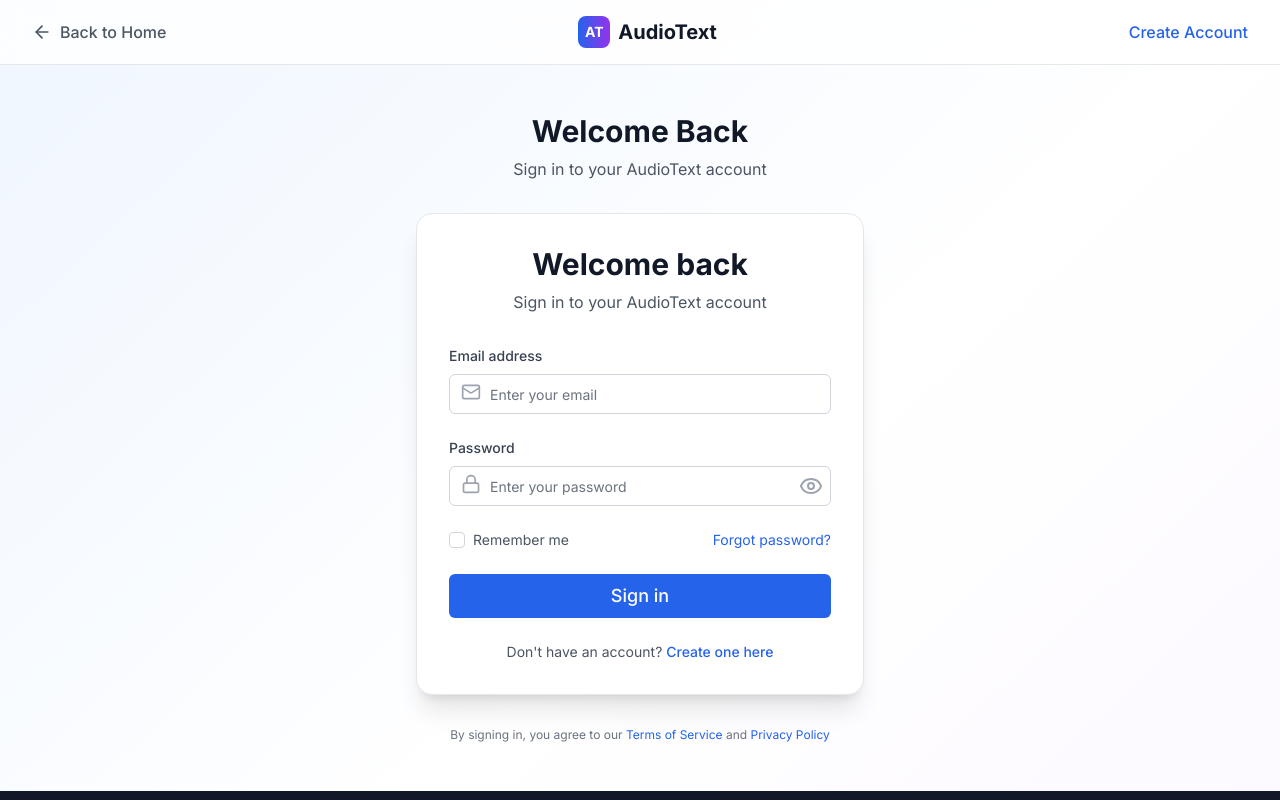
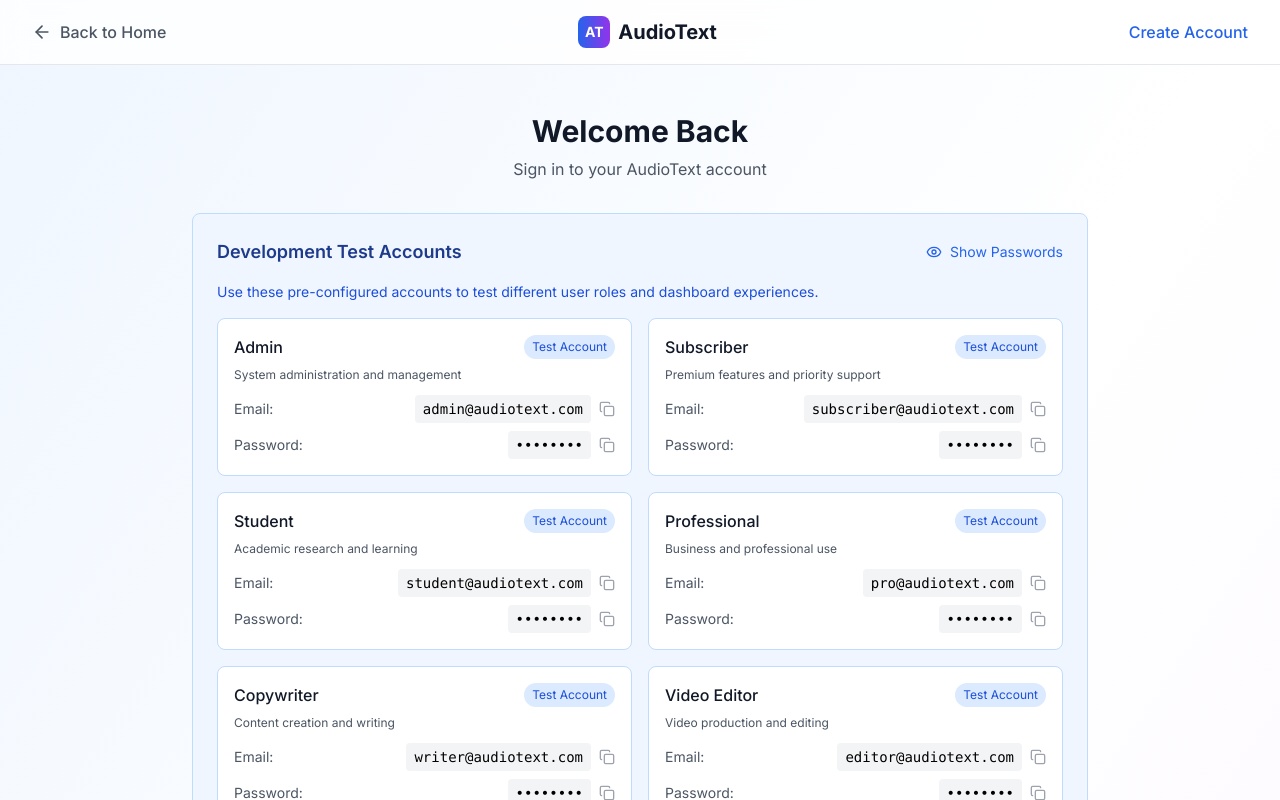
Before and after one commit to Lujendo/audiotext, a React (Vite) app: page /login in a window 1280 px wide. Shown: the top 800 px of the page. Built offline with nearby package versions, Linux system fonts and the light colour scheme; no server answers.

Commit message:
feat: Complete authentication with secure dev environment

```diff
--- /dev/null
+++ b/src/react-app/components/auth/DevCredentials.tsx
@@ -0,0 +1,104 @@
+import React, { useState } from 'react';
+import { Eye, EyeOff, Copy, Check } from 'lucide-react';
+
+export const DevCredentials: React.FC = () => {
+  const [showPasswords, setShowPasswords] = useState(false);
+  const [copiedIndex, setCopiedIndex] = useState<number | null>(null);
+
+  const devUsers = [
+    { role: 'Admin', email: 'admin@audiotext.com', password: 'Admin123!', description: 'System administration and management' },
+    { role: 'Subscriber', email: 'subscriber@audiotext.com', password: 'Sub123!', description: 'Premium features and priority support' },
+    { role: 'Student', email: 'student@audiotext.com', password: 'Student123!', description: 'Academic research and learning' },
+    { role: 'Professional', email: 'pro@audiotext.com', password: 'Pro123!', description: 'Business and professional use' },
+    { role: 'Copywriter', email: 'writer@audiotext.com', password: 'Writer123!', description: 'Content creation and writing' },
+    { role: 'Video Editor', email: 'editor@audiotext.com', password: 'Editor123!', description: 'Video production and editing' },
+  ];
+
+  const copyToClipboard = async (text: string, index: number) => {
+    try {
+      await navigator.clipboard.writeText(text);
+      setCopiedIndex(index);
+      setTimeout(() => setCopiedIndex(null), 2000);
+    } catch (err) {
+      console.error('Failed to copy:', err);
+    }
+  };
+
+  return (
+    <div className="bg-blue-50 border border-blue-200 rounded-lg p-6 mb-6">
+      <div className="flex items-center justify-between mb-4">
+        <h3 className="text-lg font-semibold text-blue-900">Development Test Accounts</h3>
+        <button
+          onClick={() => setShowPasswords(!showPasswords)}
+          className="flex items-center space-x-2 text-blue-600 hover:text-blue-700 text-sm"
+        >
+          {showPasswords ? <EyeOff className="w-4 h-4" /> : <Eye className="w-4 h-4" />}
+          <span>{showPasswords ? 'Hide' : 'Show'} Passwords</span>
+        </button>
+      </div>
+
+      <p className="text-blue-700 text-sm mb-4">
+        Use these pre-configured accounts to test different user roles and dashboard experiences.
+      </p>
+
+      <div className="grid grid-cols-1 md:grid-cols-2 gap-4">
+        {devUsers.map((user, index) => (
+          <div key={index} className="bg-white rounded-lg p-4 border border-blue-200">
+            <div className="flex items-center justify-between mb-2">
+              <h4 className="font-medium text-gray-900">{user.role}</h4>
+              <span className="text-xs bg-blue-100 text-blue-700 px-2 py-1 rounded-full">
+                Test Account
+              </span>
+            </div>
+
+            <p className="text-xs text-gray-600 mb-3">{user.description}</p>
+
+            <div className="space-y-2">
+              <div className="flex items-center justify-between">
+                <span className="text-sm text-gray-600">Email:</span>
+                <div className="flex items-center space-x-2">
+                  <code className="text-sm bg-gray-100 px-2 py-1 rounded">{user.email}</code>
+                  <button
+                    onClick={() => copyToClipboard(user.email, index * 2)}
+                    className="text-gray-400 hover:text-gray-600"
+                  >
+                    {copiedIndex === index * 2 ? (
+                      <Check className="w-4 h-4 text-green-500" />
+                    ) : (
+                      <Copy className="w-4 h-4" />
+                    )}
+                  </button>
+                </div>
+              </div>
+
+              <div className="flex items-center justify-between">
+                <span className="text-sm text-gray-600">Password:</span>
+                <div className="flex items-center space-x-2">
+                  <code className="text-sm bg-gray-100 px-2 py-1 rounded">
+                    {showPasswords ? user.password : '••••••••'}
+                  </code>
+                  <button
+                    onClick={() => copyToClipboard(user.password, index * 2 + 1)}
+                    className="text-gray-400 hover:text-gray-600"
+                  >
+                    {copiedIndex === index * 2 + 1 ? (
+                      <Check className="w-4 h-4 text-green-500" />
+                    ) : (
+                      <Copy className="w-4 h-4" />
+                    )}
+                  </button>
+                </div>
+              </div>
+            </div>
+          </div>
+        ))}
+      </div>
+
+      <div className="mt-4 p-3 bg-yellow-50 border border-yellow-200 rounded-lg">
+        <p className="text-yellow-800 text-xs">
+          <strong>Note:</strong> These are development-only credentials. In production, all passwords would be properly hashed and stored securely.
+        </p>
+      </div>
+    </div>
+  );
+};
--- a/src/react-app/components/auth/RegisterForm.tsx
+++ b/src/react-app/components/auth/RegisterForm.tsx
@@ -34,19 +34,49 @@ export const RegisterForm: React.FC<RegisterFormProps> = ({ onSuccess, onSwitchT
   const [loading, setLoading] = useState(false);
   const [error, setError] = useState('');
 
+  // Password validation function
+  const validatePassword = (password: string): string[] => {
+    const errors: string[] = [];
+
+    if (password.length < 8) {
+      errors.push('At least 8 characters long');
+    }
+    if (!/[A-Z]/.test(password)) {
+      errors.push('At least one uppercase letter');
+    }
+    if (!/[a-z]/.test(password)) {
+      errors.push('At least one lowercase letter');
+    }
+    if (!/\d/.test(password)) {
+      errors.push('At least one number');
+    }
+    if (!/[!@#$%^&*(),.?":{}|<>]/.test(password)) {
+      errors.push('At least one special character');
+    }
+
+    return errors;
+  };
+
+  const handleChange = (e: React.ChangeEvent<HTMLInputElement>) => {
+    const { name, value } = e.target;
+    setFormData(prev => ({ ...prev, [name]: value }));
+  };
+
   const handleSubmit = async (e: React.FormEvent) => {
     e.preventDefault();
     setLoading(true);
     setError('');
 
-    if (formData.password !== formData.confirmPassword) {
-      setError('Passwords do not match');
+    // Validate password strength
+    const passwordValidationErrors = validatePassword(formData.password);
+    if (passwordValidationErrors.length > 0) {
+      setError(`Password requirements: ${passwordValidationErrors.join(', ')}`);
       setLoading(false);
       return;
     }
 
-    if (formData.password.length < 8) {
-      setError('Password must be at least 8 characters long');
+    if (formData.password !== formData.confirmPassword) {
+      setError('Passwords do not match');
       setLoading(false);
       return;
     }
@@ -59,13 +89,6 @@ export const RegisterForm: React.FC<RegisterFormProps> = ({ onSuccess, onSwitchT
     } finally {
       setLoading(false);
     }
-  };
-
-  const handleChange = (e: React.ChangeEvent<HTMLInputElement | HTMLSelectElement>) => {
-    setFormData(prev => ({
-      ...prev,
-      [e.target.name]: e.target.value
-    }));
   };
 
   return (
@@ -152,7 +175,6 @@ export const RegisterForm: React.FC<RegisterFormProps> = ({ onSuccess, onSwitchT
             required
             placeholder="Create a password"
             className="pl-10 pr-10"
-            helperText="Must be at least 8 characters long"
           />
           <Lock className="absolute left-3 top-9 h-5 w-5 text-gray-400 pointer-events-none" />
           <button
@@ -162,6 +184,27 @@ export const RegisterForm: React.FC<RegisterFormProps> = ({ onSuccess, onSwitchT
           >
             {showPassword ? <EyeOff /> : <Eye />}
           </button>
+
+          {/* Password Requirements */}
+          {formData.password && (
+            <div className="mt-2 text-xs">
+              <p className="text-gray-600 mb-1">Password must include:</p>
+              <ul className="space-y-1">
+                {[
+                  { check: formData.password.length >= 8, text: 'At least 8 characters' },
+                  { check: /[A-Z]/.test(formData.password), text: 'One uppercase letter' },
+                  { check: /[a-z]/.test(formData.password), text: 'One lowercase letter' },
+                  { check: /\d/.test(formData.password), text: 'One number' },
+                  { check: /[!@#$%^&*(),.?":{}|<>]/.test(formData.password), text: 'One special character' },
+                ].map((req, index) => (
+                  <li key={index} className={`flex items-center space-x-2 ${req.check ? 'text-green-600' : 'text-red-500'}`}>
+                    <span className="text-xs">{req.check ? '✓' : '✗'}</span>
+                    <span>{req.text}</span>
+                  </li>
+                ))}
+              </ul>
+            </div>
+          )}
         </div>
 
         <div className="relative">
--- a/src/react-app/pages/LoginPage.tsx
+++ b/src/react-app/pages/LoginPage.tsx
@@ -2,6 +2,7 @@ import React from 'react';
 import { Link } from 'react-router-dom';
 import { ArrowLeft } from 'lucide-react';
 import { LoginForm } from '../components/auth/LoginForm';
+import { DevCredentials } from '../components/auth/DevCredentials';
 import { Footer } from '../components/landing/Footer';
 
 export const LoginPage: React.FC = () => {
@@ -51,12 +52,17 @@ export const LoginPage: React.FC = () => {
 
       {/* Main Content */}
       <main className="flex-1 flex items-center justify-center px-4 py-12">
-        <div className="max-w-md w-full">
+        <div className="max-w-4xl w-full">
           {/* Welcome Message */}
           <div className="text-center mb-8">
             <h1 className="text-3xl font-bold text-gray-900 mb-2">Welcome Back</h1>
             <p className="text-gray-600">Sign in to your AudioText account</p>
           </div>
+
+          {/* Development Credentials */}
+          <DevCredentials />
+
+          <div className="max-w-md mx-auto">
 
             {/* Login Form Card */}
             <div className="bg-white rounded-2xl shadow-xl border border-gray-200 p-8">
@@ -90,6 +96,7 @@ export const LoginPage: React.FC = () => {
               </p>
             </div>
           </div>
+        </div>
       </main>
 
       {/* Footer */}
```
Also changed, not shown: src/worker/index.ts (+60 -17 lines). Lines whose indentation alone changed are shown as unchanged.
